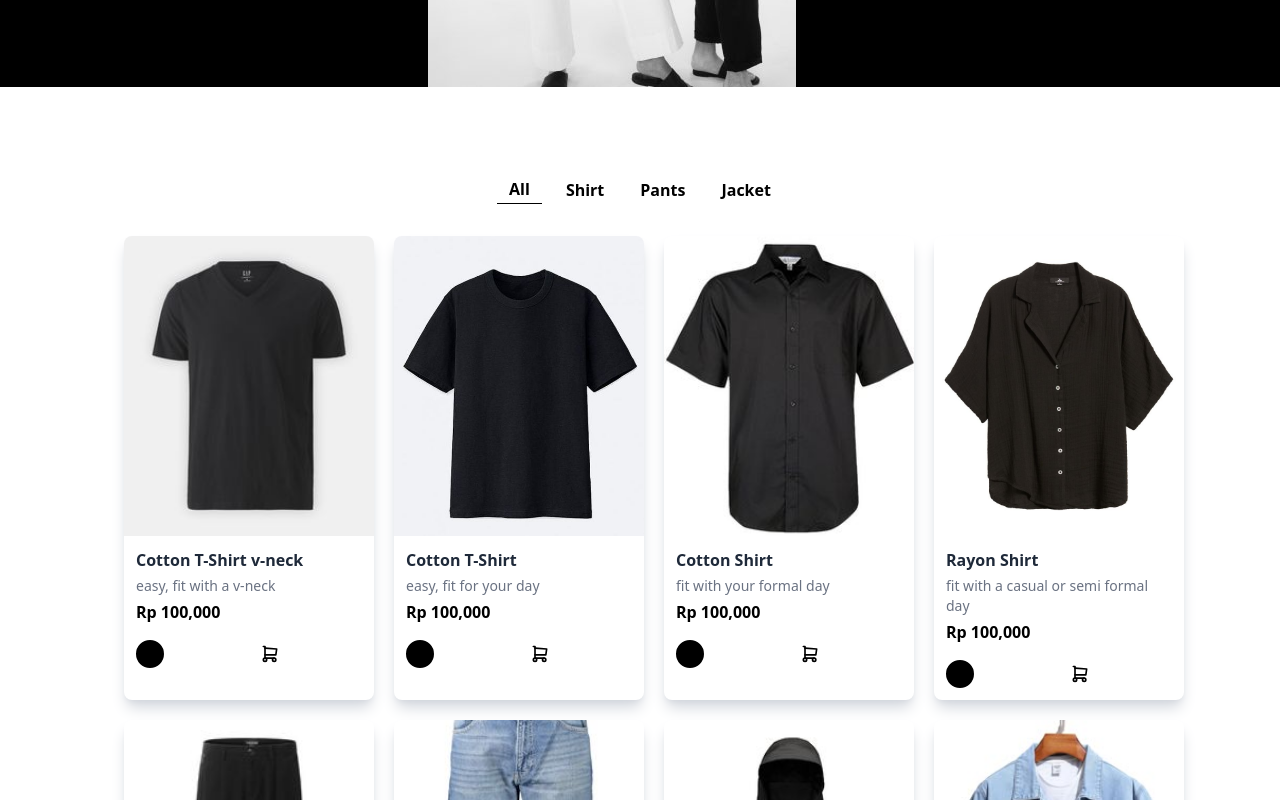
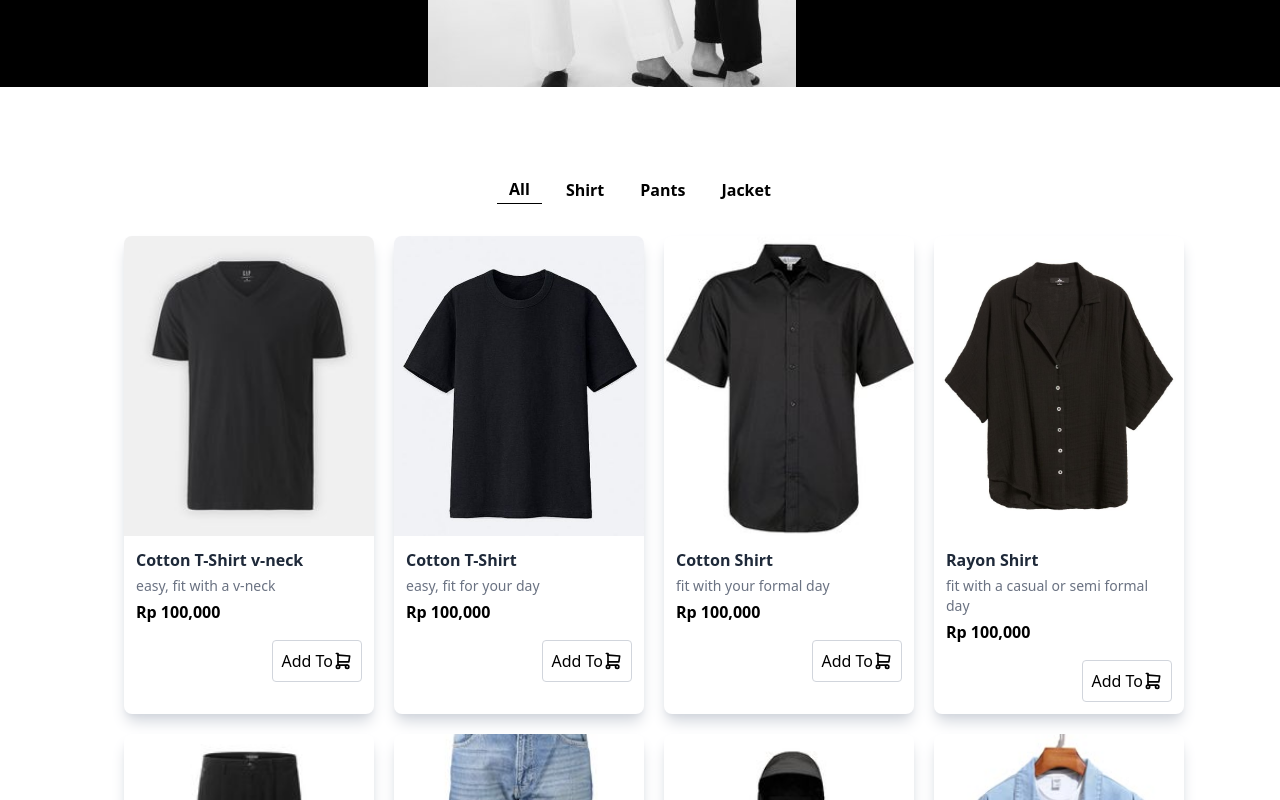
Before and after one commit to FikryRamadhan/IFEST, a React (Vite) app: page /shop-fashion in a window 1280 px wide. Shown: the part 2000-2800 px from the top of the page. Built offline with nearby package versions, Linux system fonts and the light colour scheme.

Commit message:
IFEST-6:penmabahan react.toast on progress (sisa respon di hp gak mau muncul)

```diff
--- a/package.json
+++ b/package.json
@@ -19,6 +19,7 @@
     "react": "^19.0.0",
     "react-dom": "^19.0.0",
     "react-router-dom": "^7.2.0",
+    "react-toastify": "^11.0.5",
     "tailwindcss": "^4.0.7"
   },
   "devDependencies": {
--- a/src/App.tsx
+++ b/src/App.tsx
@@ -1,8 +1,9 @@
 import { useState } from "react";
 import { CartProvider } from "./hooks/cartContext";
+import { ToastContainer } from "react-toastify";
+import "react-toastify/dist/ReactToastify.css";
 import Home from "./pages/Home";
 import { Route, BrowserRouter as Router, Routes } from "react-router-dom";
-import Navbar from "./component/Navbar";
 import NotFound from "./pages/NotFound";
 import About from "./pages/About";
 import ChatbotButton from "./component/ModalChat";
@@ -21,6 +22,7 @@ function App() {
         </Routes>
         </CartProvider>
         <ChatbotButton />
+        <ToastContainer />
       </Router>
     </>
   );
--- a/src/component/Card.tsx
+++ b/src/component/Card.tsx
@@ -55,22 +55,13 @@ const Card = ({ id, name, description, images, price, colors, onAddToCart }) =>
         <p className="text-sm text-gray-500 mt-1">{description}</p>
         <p className="min-md:text-md font-bold text-black-600 mt-1">Rp {price.toLocaleString()}</p>
 
-        {/* Warna Selector dan add to cart*/}
-        <div className="flex gap-2 mt-4">
-          {images.map((image, index) => (
-            <div
-              key={index}
-              className={`w-5 sm:w-7 h-5 sm:h-7 rounded-full cursor-pointer border-2 transition ${selectedIndex === index ? 'border-black' : 'border-transparent'} ${colors[index]}`}
-              onClick={() => handleSelect(index)}
-              onMouseEnter={() => handleHover(index)}
-              onMouseLeave={handleHoverLeave}
-            ></div>
-          ))}
+        {/* add to cart*/}
+        <div className="mt-4 flex justify-end">
             <button
-            className="flex items-center pl-13"
+            className="flex items-center border rounded border-gray-300 p-2"
             onClick={handleAddToCart}
           >
-            <IconShoppingCart size={20} />
+            Add To <IconShoppingCart size={20} />
           </button>
         </div>
 
--- a/src/component/Navbar.tsx
+++ b/src/component/Navbar.tsx
@@ -210,18 +210,22 @@ const Navbar = () => {
 {/* Sidebar Cart */}
 <div className="m-0 font-sans">
   <div
-          className={`fixed h-full w-[300px] top-0 bg-white shadow-xl transition-all duration-500 z-50 p-6 overflow-y-auto ${
+    className={`fixed h-full w-[300px] top-0 bg-white shadow-xl transition-all duration-500 z-50 p-6 flex flex-col ${
       isCartOpen ? "right-0" : "right-[-300px]"
     }`}
   >
+    {/* Header - tetap di atas */}
+    <div className="flex-none">
       <div className="flex items-center justify-between">
         <h4 className="text-xl">Cart</h4>
         <button onClick={toggleCart}>
           <IconX size={32} />
         </button>
       </div>
-          <div className="mt-6">
-            {/* Daftar Item Keranjang */}
+    </div>
+
+    {/* Area Item - hanya bagian ini yang discroll */}
+    <div className="flex-1 mt-6 overflow-y-auto">
       {cart.map((cartItem) => (
         <Cart
           key={cartItem.id}
@@ -231,8 +235,9 @@ const Navbar = () => {
         />
       ))}
     </div>
-          {/* Bagian Total dan Checkout */}
-          <div className="border-t pt-4 mt-4">
+
+    {/* Footer Checkout - selalu di bawah */}
+    <div className="flex-none border-t pt-4">
       {(() => {
         const totalItems = cart.reduce(
           (acc, item) => acc + (item.selected ? item.quantity : 0),
@@ -269,6 +274,8 @@ const Navbar = () => {
   )}
 </div>
 
+
+
     </>
   );
 };
--- a/src/pages/Shop.tsx
+++ b/src/pages/Shop.tsx
@@ -1,5 +1,6 @@
-import React, { useState } from "react"
 import { useCart } from "../hooks/cartContext"
+import { toast } from "react-toastify"
+import "react-toastify/dist/ReactToastify.css"
 import Card from "../component/Card"
 import ShopCategory from "../component/ShopCategory"
 import Products from "../../public/Products"
@@ -14,6 +15,7 @@ const Shop = () => {
     const selectedProduct = Products.find((product) => product.id === id);
     if (selectedProduct) {
       addToCart({ ...selectedProduct, selectedIndex, quantity: 1, selected: true });
+      toast.success("Product added to cart");
     }
   };
 
```
Also changed, not shown: 1 other file (tests, documents, lock files or other folders). Lines whose indentation alone changed are shown as unchanged.
